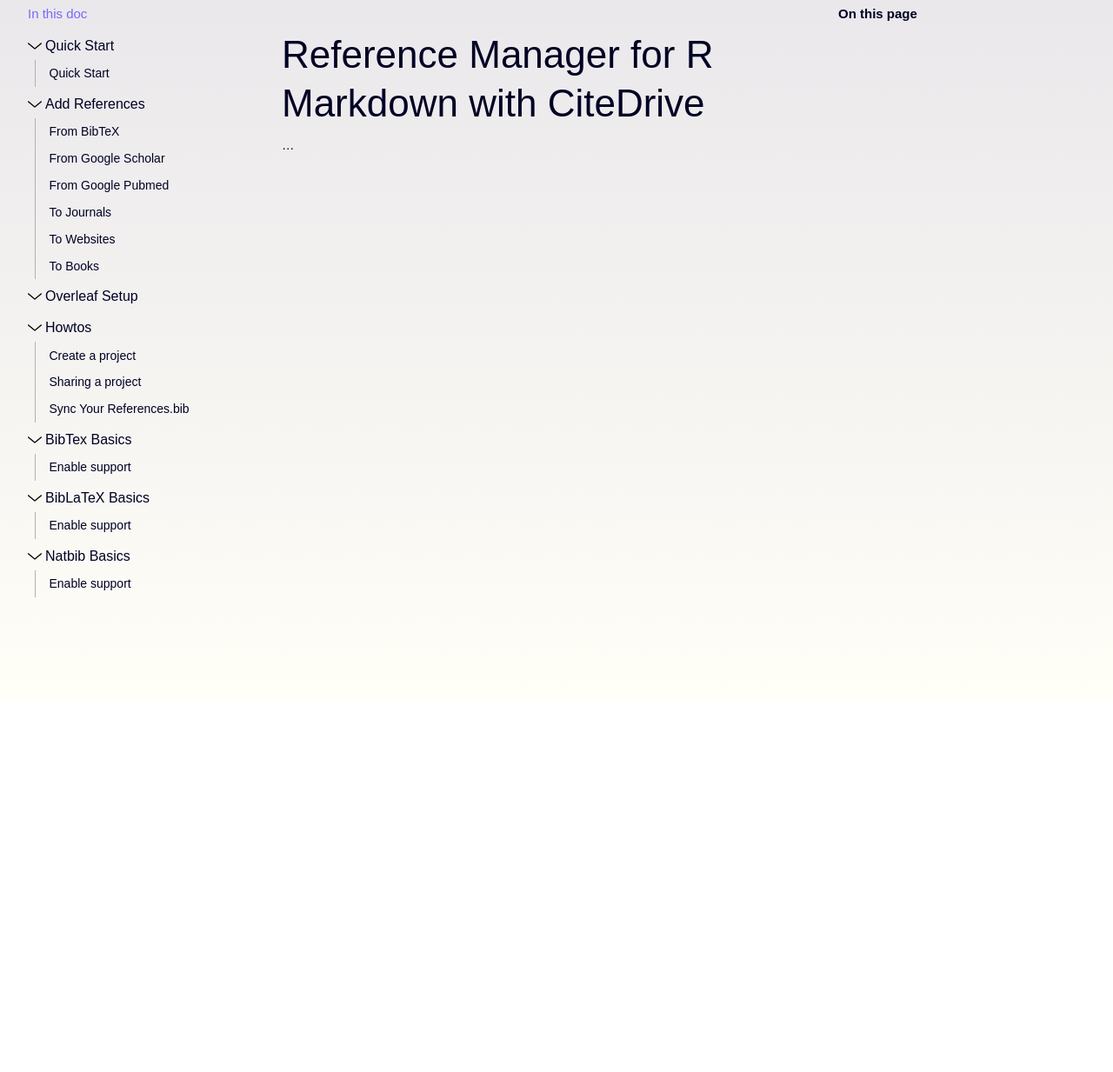
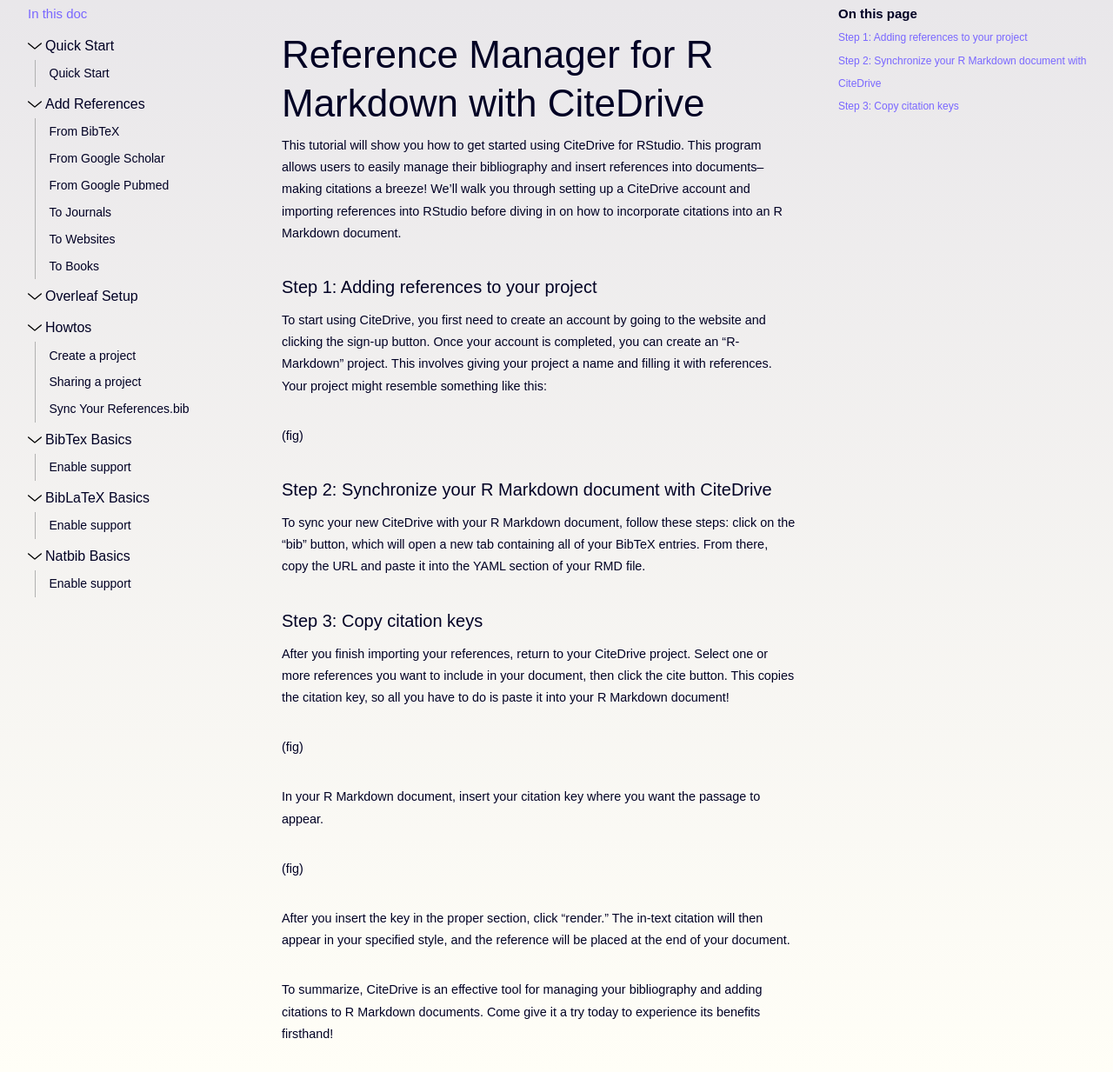
Before and after one commit to citedrive/astro-infrastructure, an Astro site: page /r-markdown in a window 1280 px wide. Shown: the part 101-1334 px from the top of the page at 87% size. Before the commit the page ends 904 px from the top, so only its background shows below. Built offline with nearby package versions, Linux system fonts and the light colour scheme; Astro itself is replaced by a stand-in of ours; a web font is replaced by a local one.

Commit message:
Update r-markdown.md

```diff
--- a/src/pages/r-markdown.md
+++ b/src/pages/r-markdown.md
@@ -8,4 +8,38 @@ lang: en
 
 # Reference Manager for R Markdown with CiteDrive
 
-...
+This tutorial will show you how to get started using CiteDrive for RStudio. This program allows users to easily manage their bibliography and insert references into documents--making citations a breeze! We'll walk you through setting up a CiteDrive account and importing references into RStudio before diving in on how to incorporate citations into an R Markdown document.
+
+## Step 1: Adding references to your project
+
+To start using CiteDrive, you first need to create an account by going to the website and clicking the sign-up button. Once your account is completed, you can create an "R-Markdown" project. This involves giving your project a name and filling it with references. Your project might resemble something like this:
+
+
+
+(fig)
+
+
+
+## Step 2: Synchronize your R Markdown document with CiteDrive
+
+To sync your new CiteDrive with your R Markdown document, follow these steps: click on the “bib” button, which will open a new tab containing all of your BibTeX entries. From there, copy the URL and paste it into the YAML section of your RMD file.
+
+
+
+## Step 3: Copy citation keys
+
+After you finish importing your references, return to your CiteDrive project. Select one or more references you want to include in your document, then click the cite button. This copies the citation key, so all you have to do is paste it into your R Markdown document!
+
+(fig)
+
+In your R Markdown document, insert your citation key where you want the passage to appear.
+
+(fig)
+
+
+
+After you insert the key in the proper section, click “render.” The in-text citation will then appear in your specified style, and the reference will be placed at the end of your document.
+
+
+
+To summarize, CiteDrive is an effective tool for managing your bibliography and adding citations to R Markdown documents. Come give it a try today to experience its benefits firsthand!
```
